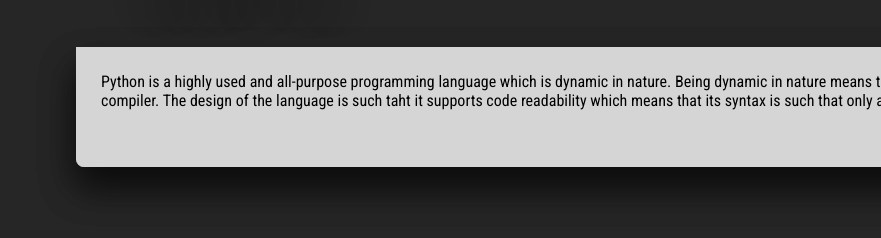
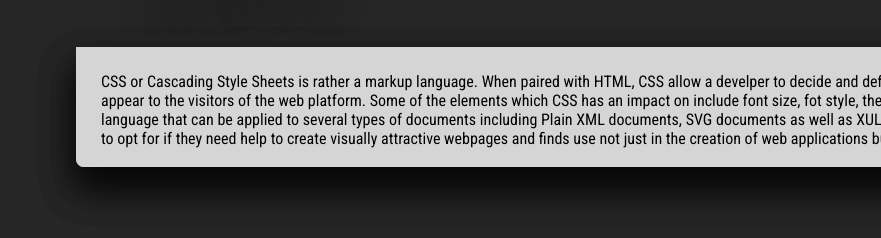
Before and after one commit to esther2180/daily_challenge, a plain HTML site: page 5.30.19-JavaScriptTabs/index.html in a window 1280 px wide. Shown: the part 218-456 px from the top of the page, without its empty margins (399-1280 px from the left). Drawn offline with Linux system fonts and the light colour scheme; files that its build step writes are made by us from their sources.

Commit message:
Finished HTML

```diff
--- a/5.30.19-JavaScriptTabs/index.html
+++ b/5.30.19-JavaScriptTabs/index.html
@@ -35,11 +35,20 @@
                     Python is a highly used and all-purpose programming language which is dynamic in nature.
                     Being dynamic in nature means that you as a developer can write and run the code without the need of a compiler.
                     The design of the language is such taht it supports code readability which means that its syntax is such that only
-                    a
+                    a few lines of codes are needed to express a point or a concept.  This concept of code readabiblity is also possible
+                    in the case of Java and C++, etc. This is a high-level or advanced language that is considered easy for beginners to
+                    understand and learn.
                 </div>
-
+                <div class="text tab_3_text" id="tab3">
+                    CSS or Cascading Style Sheets is rather a markup language.  When paired with HTML, CSS allow a develper to decide
+                    and define how a web page or a wesite will eventually look or how it will appear to the visitors of the web platform.
+                    Some of the elements which CSS has an impact on include font size, fot style, the overall layout, the colors and other
+                    design elements.  This is a markup language that can be applied to several types of documents including Plain XML
+                    documents, SVG documents as well as XUL documents.  For most websites across the world, CSS is the platform to opt for
+                    if they need help to create visually attractive webpages and finds use not just in the creation of web applications but
+                    also mobile apps.
+                </div>
             </div>
-
         </div>
 
     </div>
```
